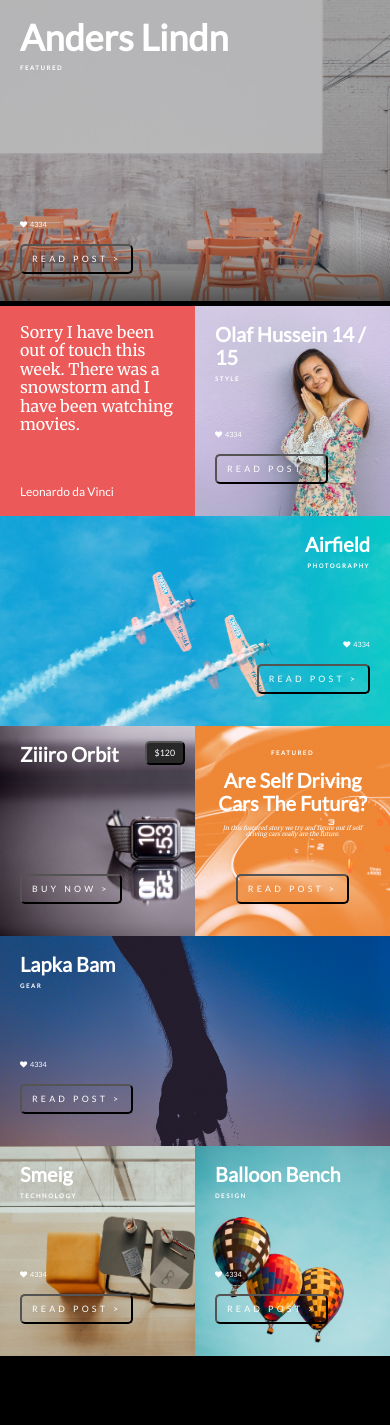
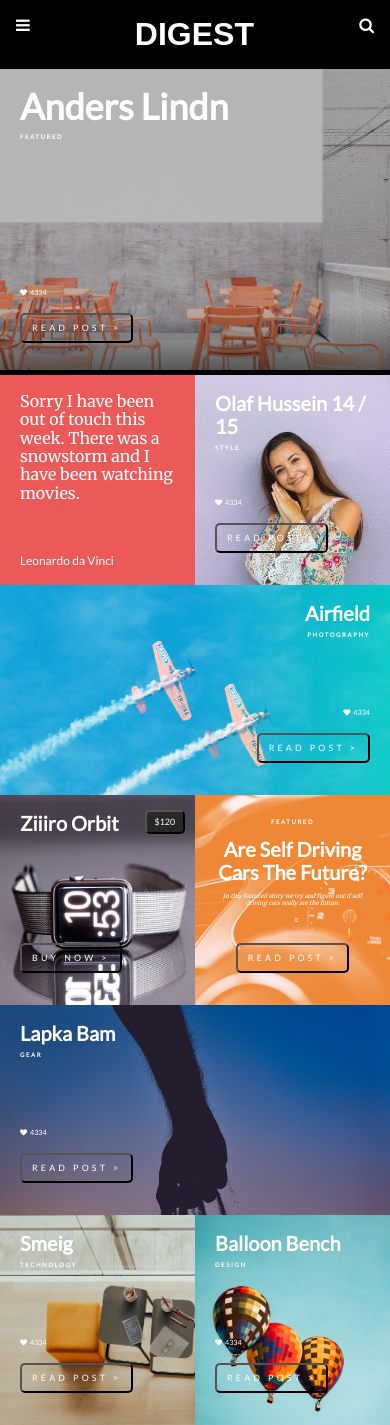
Before and after one commit to xbanegas/wyn-design-mocks-react, a React (Create React App) app: page / in a window 390 px wide. Before the commit the page ends 1356 px from the top, so only its background shows below. Built offline with nearby package versions, Linux system fonts and the light colour scheme; a web font is replaced by a local one.

Commit message:
navbar and final css touches

```diff
--- a/src/App.js
+++ b/src/App.js
@@ -1,4 +1,5 @@
 import React, { Component } from 'react';
+import Nav from './components/Nav';
 import Row from './components/Row';
 import './css/App.css';
 import secData from './secdata.json';
@@ -31,6 +32,7 @@ class App extends Component {
   render() {
     return (
 		<div className="App">
+      <Nav />
       {this.these_rows}
     </div>
     );
--- /dev/null
+++ b/src/components/Nav.js
@@ -0,0 +1,16 @@
+import React, { Component } from 'react';
+import '../css/Main.css';
+
+class Nav extends Component {
+  render() {
+    return (
+		<nav>
+			<div><a id="menu" className="to-bottom-left" href="#"><i className="fa fa-bars"></i></a></div>
+			<div><h1 id="page-title">DIGEST</h1></div>
+			<div><a id="search" className="to-bottom-right" href=""><i className="fa fa-search"></i></a></div>
+		</nav>
+    );
+  }
+}
+
+export default Nav;
--- a/src/css/App.css
+++ b/src/css/App.css
@@ -17,6 +17,9 @@ h4.category {
 
 /* Navbar */
 nav { text-align: center; position: relative; display: flex; justify-content:space-between;}
+@media (max-width: 768px) {
+	nav {padding: 1rem;}
+}
 
 #page-title {
 	font-family: 'Sunflower', sans-serif;
@@ -129,9 +132,10 @@ nav { text-align: center; position: relative; display: flex; justify-content:spa
 }
 @media (max-width: 768px) {
 	#row-2 .box-2 {
-		background-size:cover;
+		background-size:215%;
 		background-position:right 0px;
-		flex: 1;
+    flex: 1;
+    margin:0;
 	}
 }
 /* ROW 3 */
@@ -171,8 +175,10 @@ nav { text-align: center; position: relative; display: flex; justify-content:spa
 
 @media (max-width: 768px) {
 	#row-3 .box-2 {
-		background-size:cover;
-		background-repeat:no-repeat;
+		background-size:265%;
+    background-repeat:no-repeat;
+    background-position: center;
+    margin:0;
 	}
 }
 
```
